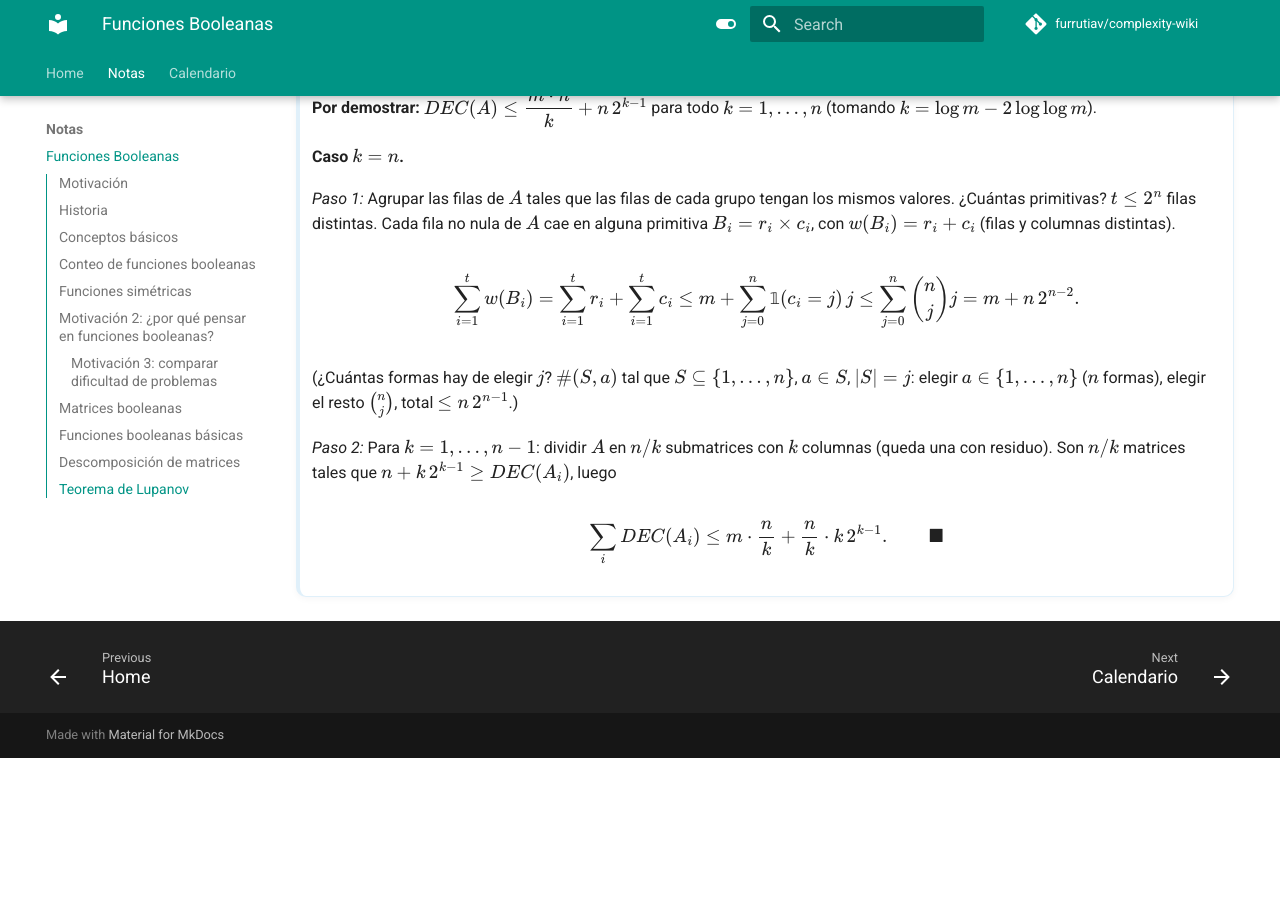
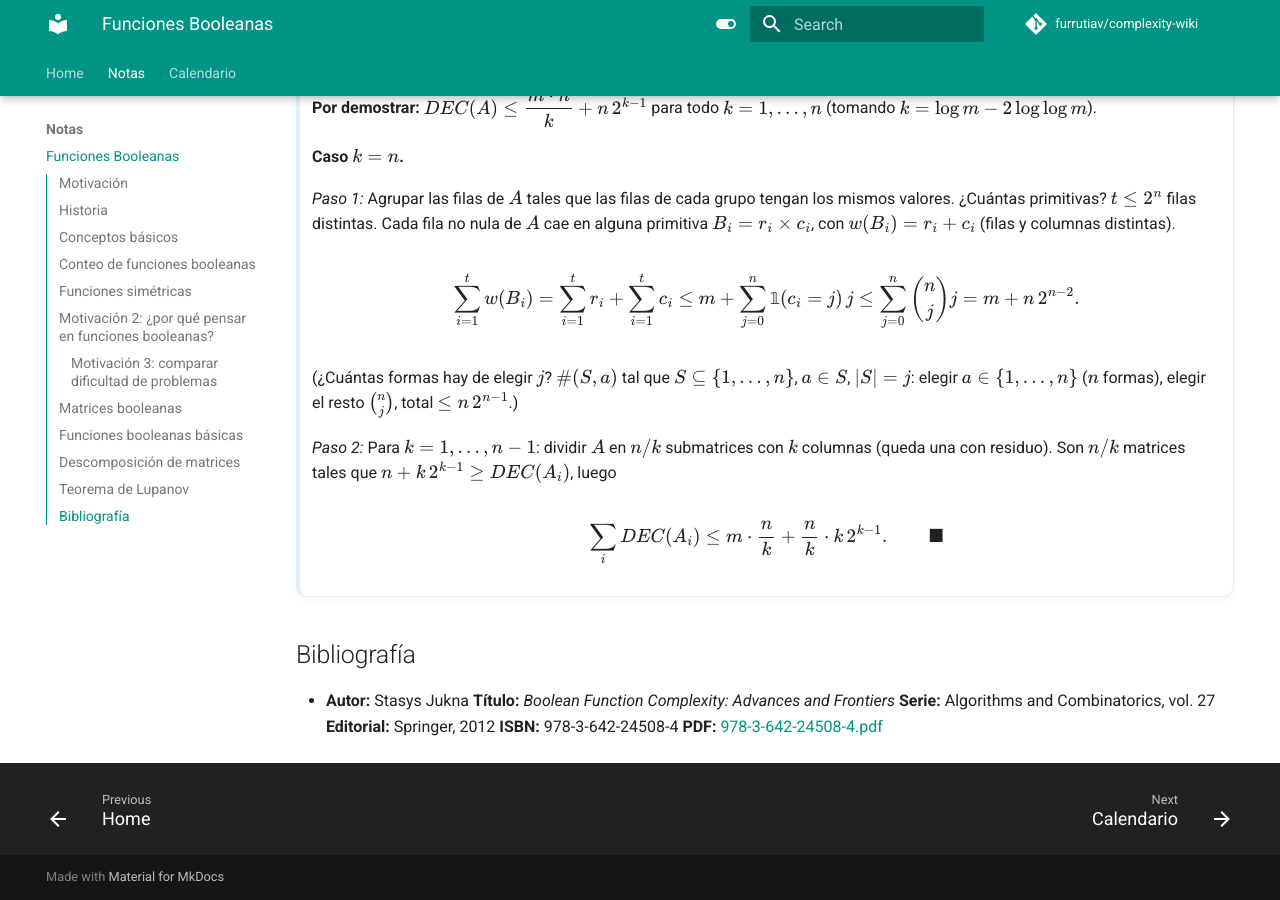
Before and after one commit to furrutiav/complexity-wiki, an MkDocs documentation site: the page built from docs/notas/fun_boole.md, in a window 1280 px wide and 900 px high, scrolled down 7594 px. Built offline with MkDocs 1.6.1 and Material for MkDocs 9.7.7, drawn with Linux system fonts in a browser that asks for light colours; comment, search, counter and statistics services are not loaded; before the commit the page ends 8352 px from its top, so only the background shows below that.

Commit message:
anadir cita

```diff
--- a/docs/notas/fun_boole.md
+++ b/docs/notas/fun_boole.md
@@ -269,3 +269,12 @@ $$
     $$
     \sum_i DEC(A_i) \leq m \cdot \frac{n}{k} + \frac{n}{k} \cdot k\, 2^{k-1}. \qquad \blacksquare
     $$
+
+## Bibliografía
+
+- **Autor:** Stasys Jukna
+  **Título:** *Boolean Function Complexity: Advances and Frontiers*
+  **Serie:** Algorithms and Combinatorics, vol. 27
+  **Editorial:** Springer, 2012
+  **ISBN:** 978-3-642-24508-4
+  **PDF:** [978-3-642-24508-4.pdf](../libros/978-3-642-24508-4.pdf)
```
Also changed, not shown: 1 other file.
